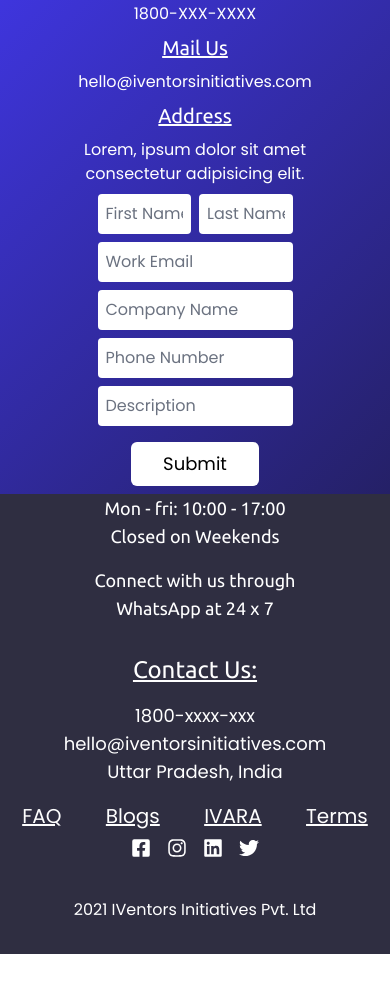
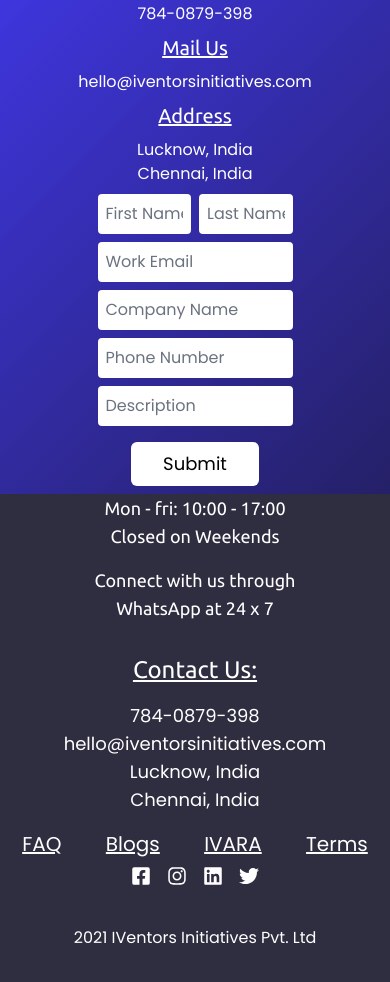
Before and after one commit to IVARA-Application/IV-WEB-FRONTEND-TEAM-MentorBABA, a React (Create React App) app in the folder client/: page / in a window 390 px wide. Shown: the part 6800-7782 px from the top of the page. Before the commit the page ends 7754 px from the top, so only its background shows below. Built offline with nearby package versions, Linux system fonts and the light colour scheme.

Commit message:
linked everything for now

```diff
--- a/client/src/Components/BabaCubePage.js
+++ b/client/src/Components/BabaCubePage.js
@@ -15,8 +15,8 @@
           </h1>
         </div>
         <div className="w-3/4 m-auto">
-          <div className="grid xl:grid-cols-4 gap-2 xl:gap-8">
-            <div className="flex xl:col-start-1 xl:col-end-4 w-full">
+          <div className="grid md:grid-cols-3 xl:grid-cols-4 gap-2 xl:gap-8">
+            <div className="flex md:col-start-1 md:col-end-3 xl:col-start-1 xl:col-end-4 w-full">
               <input
                 type="text"
                 placeholder="Search"
@@ -26,14 +26,14 @@
                 <i class="fas fa-search"></i>
               </button>
             </div>
-            <button className="text-white md:text-xl text-center bg-gray-700 rounded-xl md:px-12 py-2 md:col-start-4 md:col-end-5 shadow-none">
+            <button className="text-white md:text-xl text-center bg-gray-700 rounded-xl md:px-12 py-2 xl:col-start-4 xl:col-end-5 shadow-none">
               Type
             </button>
           </div>
         </div>
         <div className="flex justify-center mt-8 w-3/4 m-auto">
           <div className="grid grid-cols-1 xl:grid-cols-4 gap-8">
-            <div className="md:flex col-start-1 col-end-2 xl:col-start-1 xl:col-end-4">
+            <div className="md:flex col-start-1 col-end-2 xl:col-start-1 xl:col-end-4 w-full">
               <img className="w-full rounded" src={img} alt="" />
               <div className="startup rounded md:rounded-r-2xl text-xl md:text-2xl flex justify-center items-center">
                 <h1>Get Incubated Now with MentorBaba</h1>
--- a/client/src/Components/BabaStartPage.js
+++ b/client/src/Components/BabaStartPage.js
@@ -27,6 +27,58 @@
           </div>
           <select className="text-white text-xl bg-gray-700 rounded-xl px-4 py-2 md:col-start-4 md:col-end-5 shadow-none">
             <option defaultValue>Domain</option>
+            <option value="">Newspapers</option>
+            <option value="">Non-profit Organization Management</option>
+            <option value="">Oil & Energy</option>
+            <option value="">Online Media</option>
+            <option value="">outsourcing / Offshoring</option>
+            <option value="">Package / Freight Delivery</option>
+            <option value="">Packaging & Containers</option>
+            <option value="">Paper & Forest Products</option>
+            <option value="">Performing Arts</option>
+            <option value="">Pharmaceuticals</option>
+            <option value="">Philanthropy</option>
+            <option value="">Photography</option>
+            <option value="">Plastics</option>
+            <option value="">Political Organization</option>
+            <option value="">Primary/Secondary Education</option>
+            <option value="">Printing</option>
+            <option value="">Professional Training & Coaching</option>
+            <option value="">Program Development</option>
+            <option value="">Public Policy</option>
+            <option value="">Public Relations & Communications</option>
+            <option value="">Public Safety</option>
+            <option value="">Publishing</option>
+            <option value="">Railroad manufacture</option>
+            <option value="">Ranching</option>
+            <option value="">Real Estate</option>
+            <option value="">Recreational Facilities & Services</option>
+            <option value="">Religious Institutions</option>
+            <option value="">Renewable & Environment</option>
+            <option value="">Research</option>
+            <option value="">Restaurants</option>
+            <option value="">Retail</option>
+            <option value="">Security & Investigations</option>
+            <option value="">Semiconductors</option>
+            <option value="">Shipbuilding</option>
+            <option value="">Sporting Goods</option>
+            <option value="">Sports</option>
+            <option value="">Staffing & Recruiting</option>
+            <option value="">Supermarkets</option>
+            <option value="">Telecommunications</option>
+            <option value="">Textiles</option>
+            <option value="">Think tanks</option>
+            <option value="">Tobacco</option>
+            <option value="">Translation & Localization</option>
+            <option value="">Transportation/Trucking/Railroad</option>
+            <option value="">Utilities</option>
+            <option value="">Venture Capital & Private equity</option>
+            <option value="">Veterinary</option>
+            <option value="">Warehousing</option>
+            <option value="">Wholesale</option>
+            <option value="">Wine & Spirits</option>
+            <option value="">Wireless</option>
+            <option value="">Writing & Editing</option>
           </select>
         </div>
       </div>
--- a/client/src/Components/HomeRoute/ContactUS.js
+++ b/client/src/Components/HomeRoute/ContactUS.js
@@ -56,7 +56,7 @@
           <h1 className="text-xl py-2 lg:py-4 lg:text-3xl underline lg:no-underline">
             Call Us
           </h1>
-          <p className="lg:text-xl">1800-XXX-XXXX</p>
+          <p className="lg:text-xl">784-0879-398</p>
         </div>
         <div className=" flex-1 lg:border-l-2 lg:border-r-2 lg:px-12">
           <h1 className="py-2 text-xl lg:py-4 lg:text-3xl underline lg:no-underline">
@@ -69,7 +69,9 @@
             Address
           </h1>
           <p className="mx-8 lg:text-xl">
-            Lorem, ipsum dolor sit amet <br /> consectetur adipisicing elit.
+            Lucknow, India
+            <br />
+            Chennai, India
           </p>
         </div>
       </div>
--- a/client/src/Components/HomeRoute/Footer.js
+++ b/client/src/Components/HomeRoute/Footer.js
@@ -18,14 +18,23 @@
             Contact Us:
           </h1>
           <p className="lg:my-8 text-center text-lg lg:text-2xl">
-            1800-xxxx-xxx <br />
+            784-0879-398 <br />
             hello@iventorsinitiatives.com <br />
-            Uttar Pradesh, India
+            Lucknow, India <br />
+            Chennai, India
           </p>
         </div>
         <div className="text-xl lg:text-2xl text-center mt-4 lg:mt-16 flex-1 underline">
           <ul className="flex items-center justify-around lg:flex-col lg:justify-center lg:space-y-8">
-            <li>FAQ</li>
+            <li>
+              <a
+                href="https://mail.google.com/mail/?view=cm&fs=1&tf=1&to=hello@iventorsinitiatives.com"
+                target="_blank"
+                className="hover:text-blue-500"
+              >
+                FAQ
+              </a>
+            </li>
             <li className="">Blogs</li>
             <li className="">IVARA</li>
             <li className="">Terms</li>
@@ -35,13 +44,28 @@
       <div className="block lg:flex py-2 lg:pb-4 xl:ml-28 jus">
         <ul className="flex justify-center items-center gap-4 lg:gap-10 text-xl lg:text-3xl">
           <li>
-            <FaIcons.FaFacebookSquare />
+            <a
+              className="hover:text-blue-500"
+              href="https://www.facebook.com/mentorbaba.co/"
+            >
+              <FaIcons.FaFacebookSquare />
+            </a>
           </li>
           <li>
-            <FaIcons.FaInstagram />
+            <a
+              className="hover:text-blue-500"
+              href="https://instagram.com/mentorbababyiv?igshid=zybywnq0mpsq"
+            >
+              <FaIcons.FaInstagram />
+            </a>
           </li>
           <li>
-            <FaIcons.FaLinkedin />
+            <a
+              className="hover:text-blue-500"
+              href="https://www.linkedin.com/company/mentor-baba"
+            >
+              <FaIcons.FaLinkedin />
+            </a>
           </li>
           <li>
             <FaIcons.FaTwitter />
```
